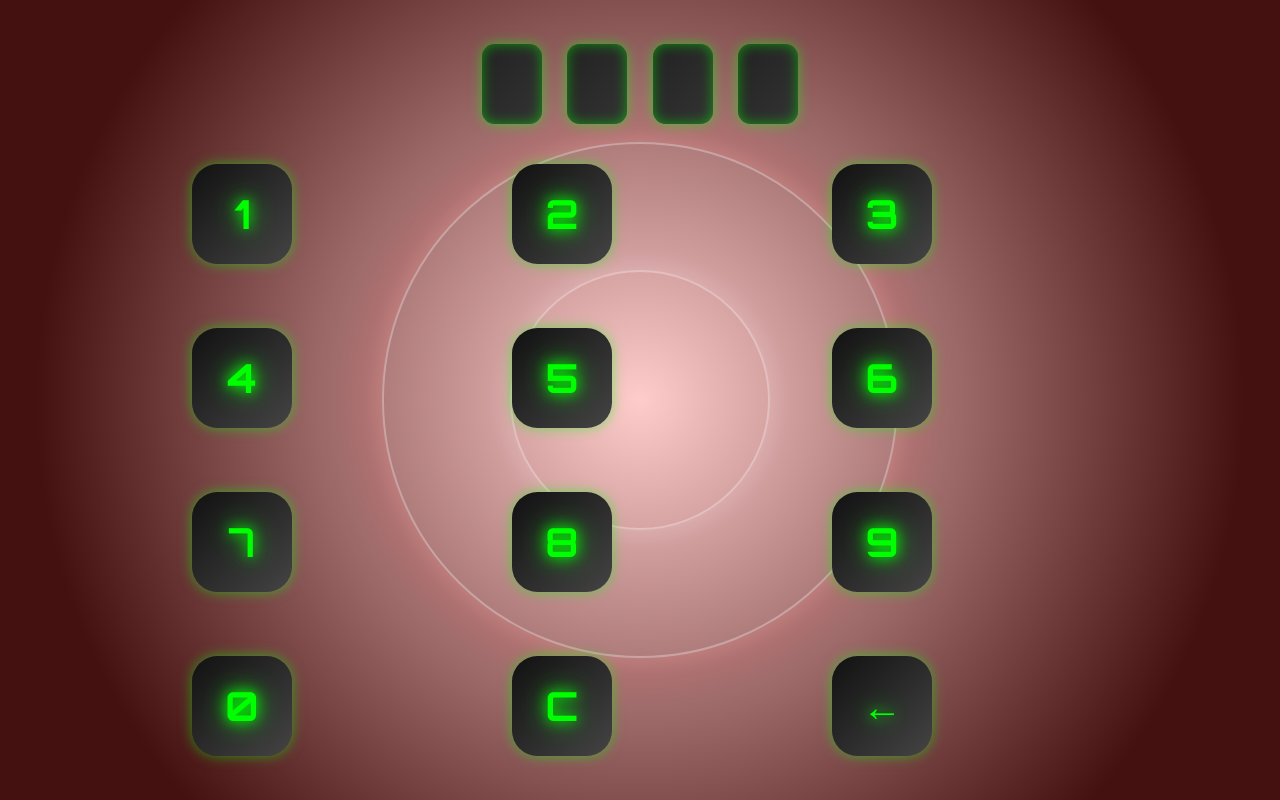
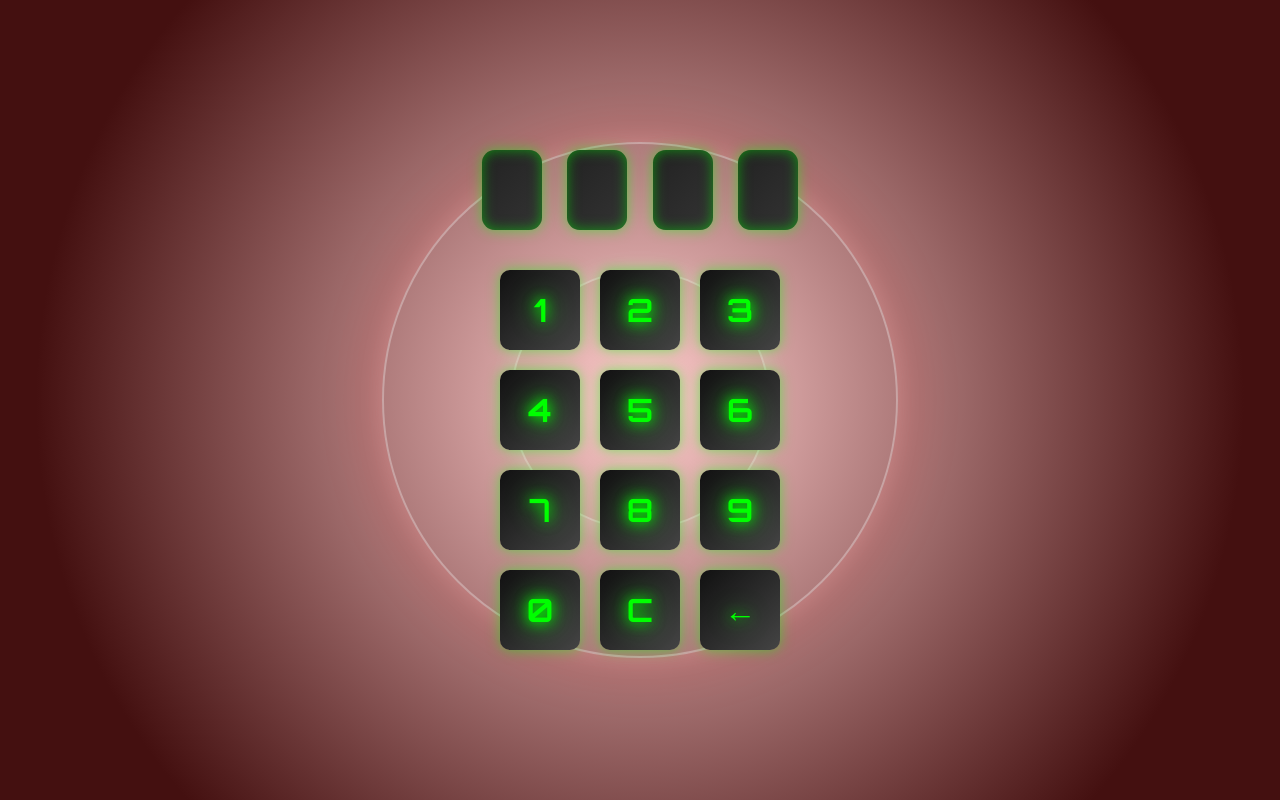
Before and after one commit to MiquelAdell/digital-padlock, a plain HTML site: page index.html in a window 1280 px wide. Drawn offline with Linux system fonts and the light colour scheme.

Commit message:
Update index.html
fix responsive

```diff
--- a/index.html
+++ b/index.html
@@ -65,12 +65,11 @@
     .display {
         display: flex;
         justify-content: center;
+        align-items: center;
         margin-bottom: 5vh;
         font-size: 6vw;
-        letter-spacing: 1vw;
         color: #fff;
         z-index: 2;
-        flex-wrap: wrap;
     }
 
     .digit {
@@ -115,26 +114,11 @@
         align-items: center;
         cursor: pointer;
         user-select: none;
-        transition: background 0.2s, box-shadow 0.2s, color 0.2s;
+        transition: background-color 0.2s, box-shadow 0.2s, color 0.2s;
         color: #0f0;
         text-shadow: 0 0 1vw #0f0, 0 0 2vw #0f0;
         box-shadow: 0 0 1vw rgba(0, 255, 0, 0.5);
-    }
-
-    @media (min-width: 500px) {
-        .key {
-            font-size: 2.5rem;
-        }
-
-        .digit {
-            font-size: 3rem;
-            line-height: 76px;
-        }
-
-        .display {
-            font-size: 3rem;
-            letter-spacing: 10px;
-        }
+        margin: auto;
     }
 
     .key:hover {
@@ -147,6 +131,27 @@
         box-shadow: 0 0 3vw rgba(0,255,0,1), inset 0 0 2vw rgba(0,255,0,0.5);
         color: #fff;
         text-shadow: 0 0 2vw #0f0, 0 0 4vw #0f0;
+    }
+
+    @media (min-width: 500px) {
+        .display {
+            font-size: 3rem;
+        }
+        .digit {
+            font-size: 3rem;
+            line-height: 76px;
+        }
+        /* Make the keypad narrower on desktop */
+        .keypad {
+            grid-template-columns: repeat(3, 80px);
+            grid-gap: 20px;
+        }
+        .key {
+            width: 80px;
+            height: 80px;
+            font-size: 2rem;
+            border-radius: 10px;
+        }
     }
 
     /* Hide elements when code is correct */
```
